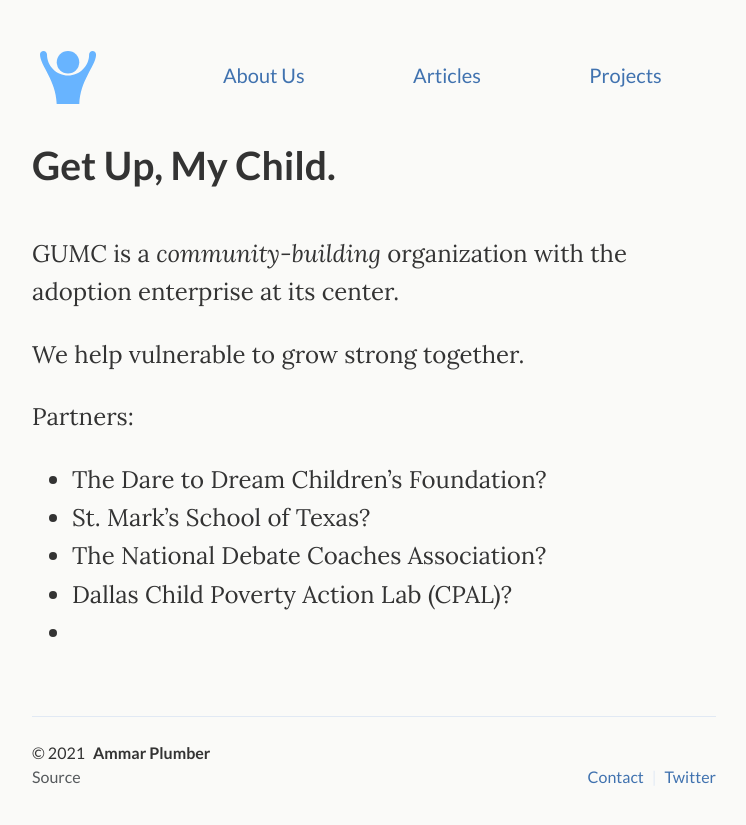
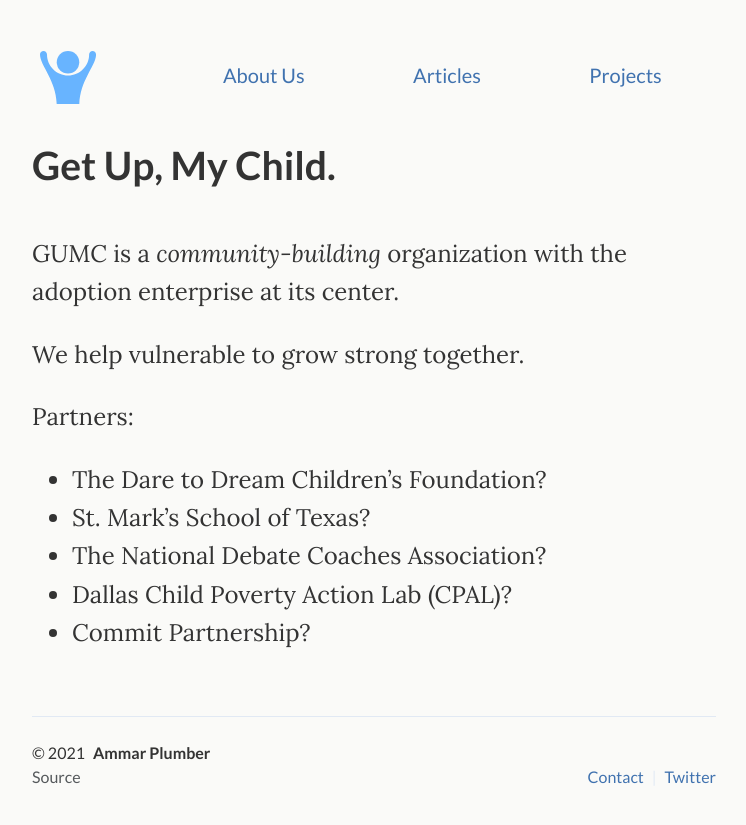
Before and after one commit to getupmychild/getupmychild.github.io, a Jekyll site: the page built from index.md, in a window 1280 px wide. Shown: the top 825 px of the page, without its empty margins (266-1012 px from the left). Built offline with Jekyll 4.4.1, drawn with Linux system fonts in a browser that asks for light colours.

Commit message:
Update index.md

```diff
--- a/index.md
+++ b/index.md
@@ -6,7 +6,7 @@ layout: default
 <br>
 
 <div class="lead pretty-links">
-  GUMC is a _community-building_ organization with the adoption enterprise at its center.
+  GUMC is a <i>community-building</i> organization with the adoption enterprise at its center.
 
   We help vulnerable to grow strong together.
 
@@ -15,5 +15,5 @@ layout: default
   - St. Mark's School of Texas?
   - The National Debate Coaches Association?
   - Dallas Child Poverty Action Lab (CPAL)?
-  -
+  - Commit Partnership?
 </div>
```
